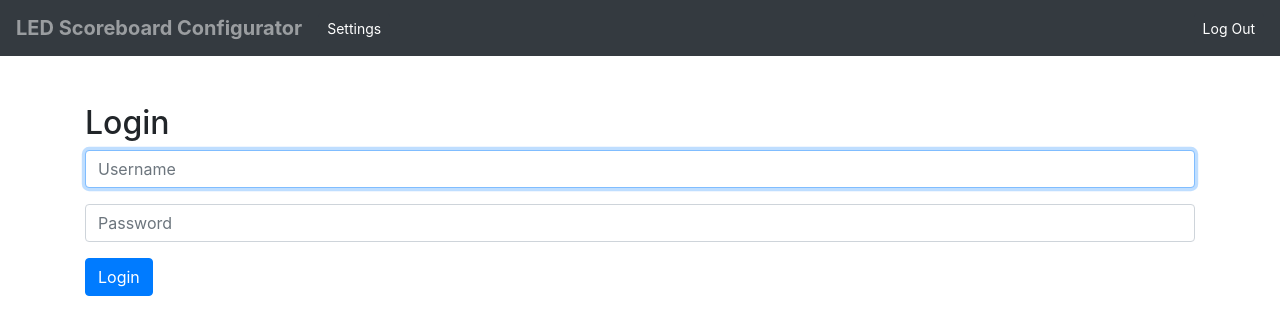
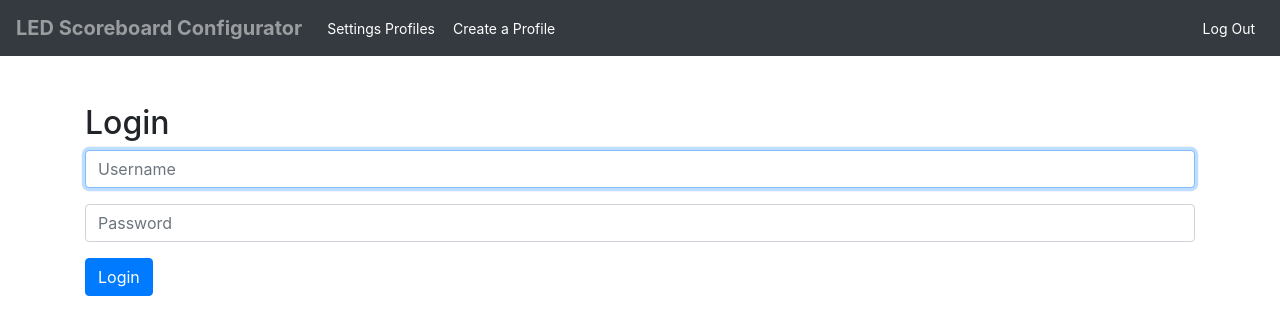
Before and after one commit to sflems/led-board-manager, a Django app: page /login in a window 1280 px wide. Shown: the top 335 px of the page. Run offline with Django 3.2, Linux system fonts and the light colour scheme; a user stored in the database is signed in; parts of the project's set-up code (start-up, migrations or seed data) failed here and were passed over; some libraries are stand-ins or nearby versions.

Commit message:
Added Settings ListView as /settings_list, Changed /settings to /settings_create

```diff
--- a/scoreboard/static/scoreboard/scoreboard.js
+++ b/scoreboard/static/scoreboard/scoreboard.js
@@ -5,8 +5,12 @@ document.addEventListener('DOMContentLoaded', function () {
 		location.href = '/';
 	});
 
-	$('#settings').click(function () {
-		location.href = '/settings'
+	$('#settings_list').click(function () {
+		location.href = `${this.dataset.url}`
+	});
+
+	$('#settings_create').click(function () {
+		location.href = `${this.dataset.url}`
 	});
 
 	$('.game-time p').each(function () {
--- a/scoreboard/templates/scoreboard/layout.html
+++ b/scoreboard/templates/scoreboard/layout.html
@@ -28,7 +28,8 @@
 			<div class="collapse navbar-collapse" id="collapsibleNavbar">
 				<ul class="navbar-nav">
 					{% if user.is_authenticated %}
-						<button class="btn btn-sm btn-dark" id="settings">Settings</button>
+						<button class="btn btn-sm btn-dark" id="settings_list" data-url="{% url 'settings_list' %}">Settings Profiles</button>
+						<button class="btn btn-sm btn-dark" id="settings_create" data-url="{% url 'settings_create' %}">Create a Profile</button>
 					{% endif %}
 				</ul>
 			</div>
@@ -46,7 +47,10 @@
 
         <div class="body container">
             {% block body %}
-            {% endblock %}
+            {% endblock body %}
+
+			{% block settingslist %}
+			{% endblock settingslist %}
         </div>
 
 		{% bootstrap_javascript jquery='full' %}
--- a/scoreboard/templates/scoreboard/settings.html
+++ b/scoreboard/templates/scoreboard/settings.html
@@ -16,7 +16,7 @@
     <div id="message">{{ message }}</div>
 
 	<div class="page-nav row m-2 p-2 justify-content-center">
-		<form action="{% url 'settings_view' %}" method="post">
+		<form action="{% url 'settings_create' %}" method="post">
 			{% csrf_token %}
 			{{ detailform.as_p }}
 			{{ JSONform.media }}
--- a/scoreboard/urls.py
+++ b/scoreboard/urls.py
@@ -4,7 +4,9 @@ from . import views
 
 urlpatterns = [
     path("", views.index, name="index"),
-    path("settings", views.settings_view, name="settings_view"),
     path("login", views.login_view, name="login"),
     path("logout", views.logout_view, name="logout"),
+
+    path("settings_create/", views.settings_create, name="settings_create"),
+    path('settings_list/', views.SettingsList.as_view(), name="settings_list"),
 ]
--- a/scoreboard/views.py
+++ b/scoreboard/views.py
@@ -2,9 +2,11 @@ from django.contrib.auth import authenticate, login, logout
 from django.contrib.auth.decorators import login_required
 from django.contrib import messages
 from django.views.decorators.csrf import csrf_exempt
+from django.views.generic import ListView
 from django.shortcuts import render, redirect
 from django.urls import reverse
 from django.http import HttpResponse, HttpResponseRedirect
+
 
 
 from .forms import *
@@ -17,8 +19,11 @@ def index(request):
     games = todays_games()
     return render(request, "scoreboard/index.html", {"games":games,})
 
+class SettingsList(ListView):
+    model = Settings
+
 @login_required
-def settings_view(request):
+def settings_create(request):
     if request.method == "GET":
         # Settings Forms are instantiated in forms.py
         detailform = SettingsDetailForm()
@@ -66,7 +71,9 @@ def settings_view(request):
                     return HttpResponseRedirect(reverse('index'))
 
             except:
-                return render(request, "scoreboard/settings.html", { "error": "Form submission error.", "jsonform":SettingsJSONForm(request.POST), "detailform":SettingsDetailForm(options={"startval": request.POST['json']}) })
+                return render(request, "scoreboard/settings.html", { "error": "Form submission error.", "jsonform":SettingsJSONForm(request.POST['json']), "detailform":SettingsDetailForm(request.POST)})
+        else:
+            return render(request, "scoreboard/settings.html", { "error": "Invalid data.", "jsonform":SettingsJSONForm(request.POST['json']), "detailform":SettingsDetailForm(request.POST)})
 
 
 def login_view(request):
```
Also changed, not shown: scoreboard/templates/scoreboard/settings_list.html (added, +10 -0 lines), db.sqlite3.
